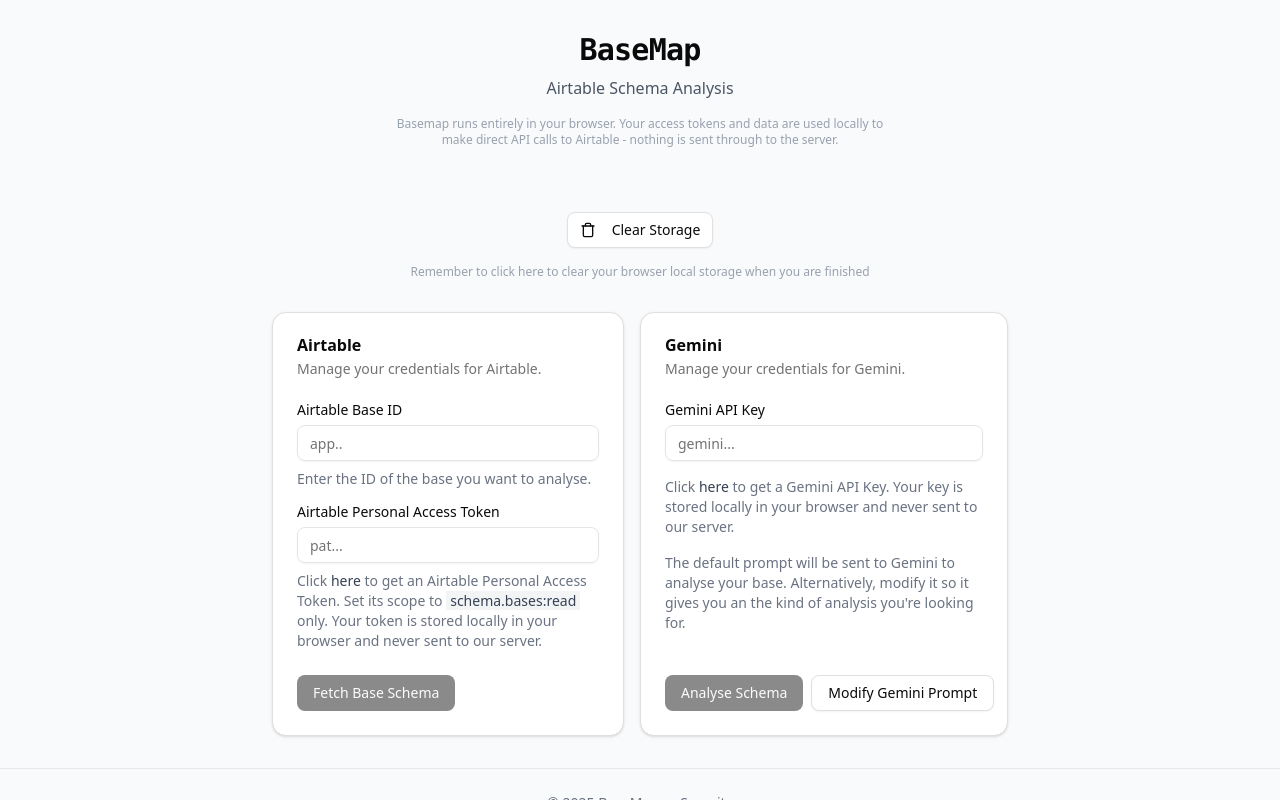
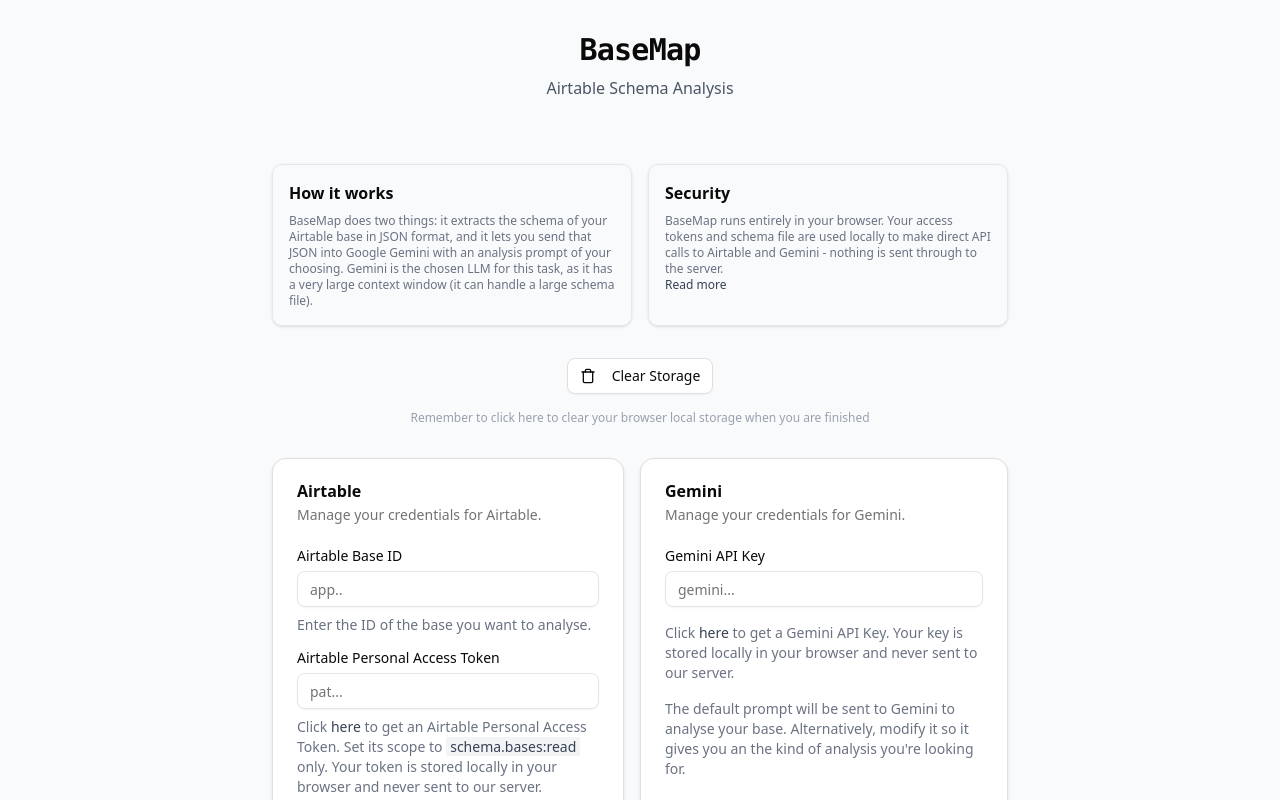
Before and after one commit to fredericolawson/BaseMap, a Next.js app: page / in a window 1280 px wide. Shown: the top 800 px of the page. Built offline with nearby package versions, Linux system fonts and the light colour scheme.

Commit message:
adds narrattive

```diff
--- a/src/app/page.tsx
+++ b/src/app/page.tsx
@@ -22,8 +22,8 @@
     <main className="max-w-3xl mx-auto py-8 px-4 bg-gray-50">
 
       <section className="space-y-8">
+        <Explainer />
         <PurgeStorage />
-
         <Manager
           schema={schema}
           setSchema={setSchema}
@@ -47,9 +47,31 @@
             />
           </div>
         )}
-
-
       </section>
     </main>
   )
 }
+
+function Explainer() {
+  return (
+    <div className="flex flex-col md:flex-row gap-4">
+      <div className="border border-gray-200 rounded-lg p-4 w-full">
+        <h2 className="text-md font-semibold mb-2">How it works</h2>
+        <p className="text-gray-500 text-xs">
+          BaseMap does two things: it extracts the schema of your Airtable base in JSON format,
+          and it lets you send that JSON into Google Gemini with an analysis prompt of your choosing.
+          Gemini is the chosen LLM for this task, as it has a very large context window (it can handle a large schema file).
+        </p>
+      </div>
+      <div className="border border-gray-200 rounded-lg p-4 w-full">
+        <h2 className="text-md font-semibold mb-2">Security</h2>
+        <p className="text-gray-500 text-xs">
+          BaseMap runs entirely in your browser.
+          Your access tokens and schema file are used locally to make direct API calls to Airtable and Gemini - nothing is sent through to the server.
+          <br />
+          <a href="/security" className="hover:underline text-gray-700">Read more</a>
+        </p>
+      </div>
+    </div>
+  )
+}
--- a/src/components/Header.tsx
+++ b/src/components/Header.tsx
@@ -4,12 +4,9 @@
   return (
     <header className="text-center my-8">
       <Link href="/">
-      <h1 className="title text-3xl font-bold mb-2">BaseMap</h1>
-      <p className="text-gray-600 dark:text-gray-400">Airtable Schema Analysis</p>
-    </Link>
-      <p className="text-xs text-gray-400 mt-4 max-w-lg mx-auto">
-        Basemap runs entirely in your browser. Your access tokens and data are used locally to make direct API calls to Airtable - nothing is sent through to the server.
-      </p>
+        <h1 className="title text-3xl font-bold mb-2">BaseMap</h1>
+        <p className="text-gray-600 dark:text-gray-400">Airtable Schema Analysis</p>
+      </Link>
     </header>
   )
 }
```
